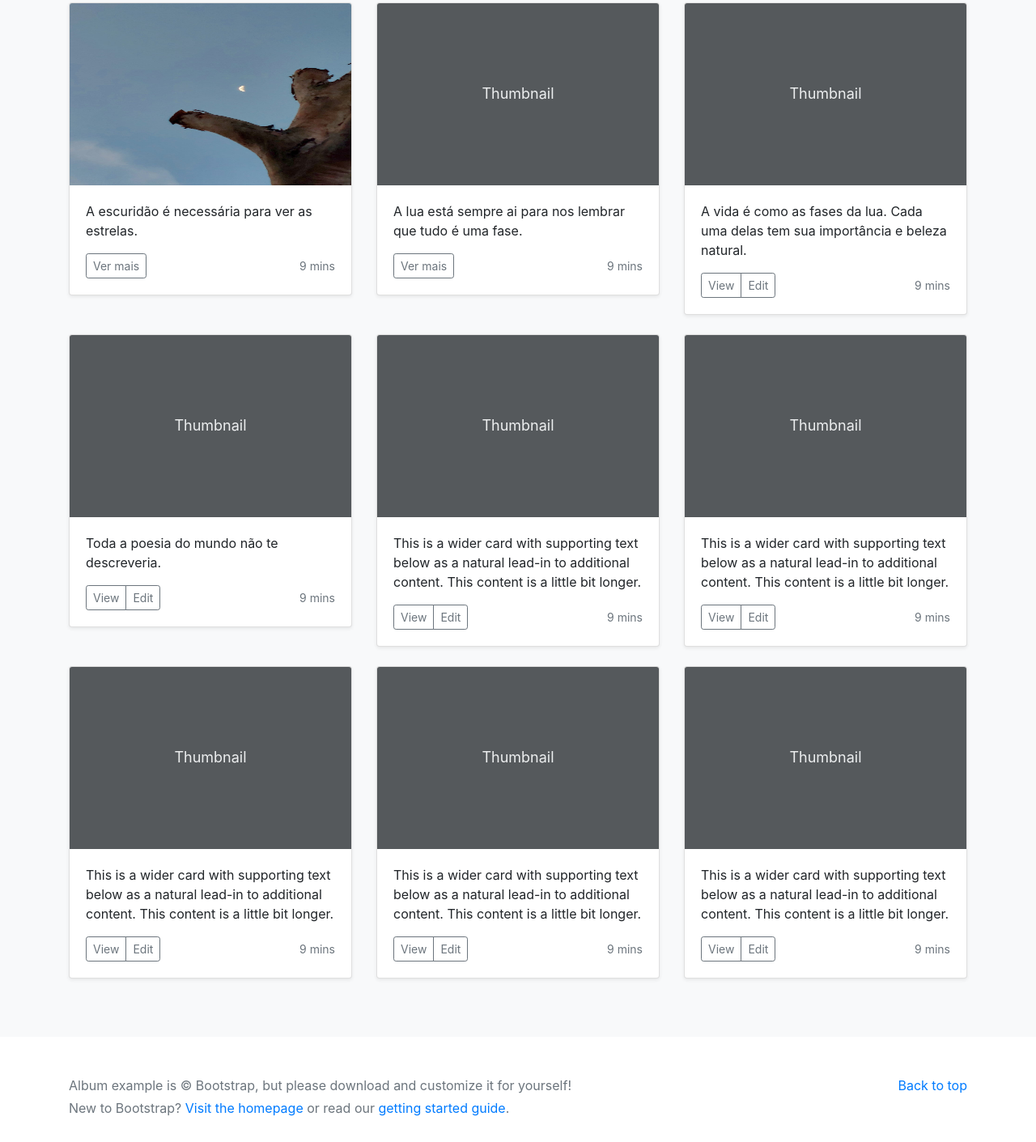
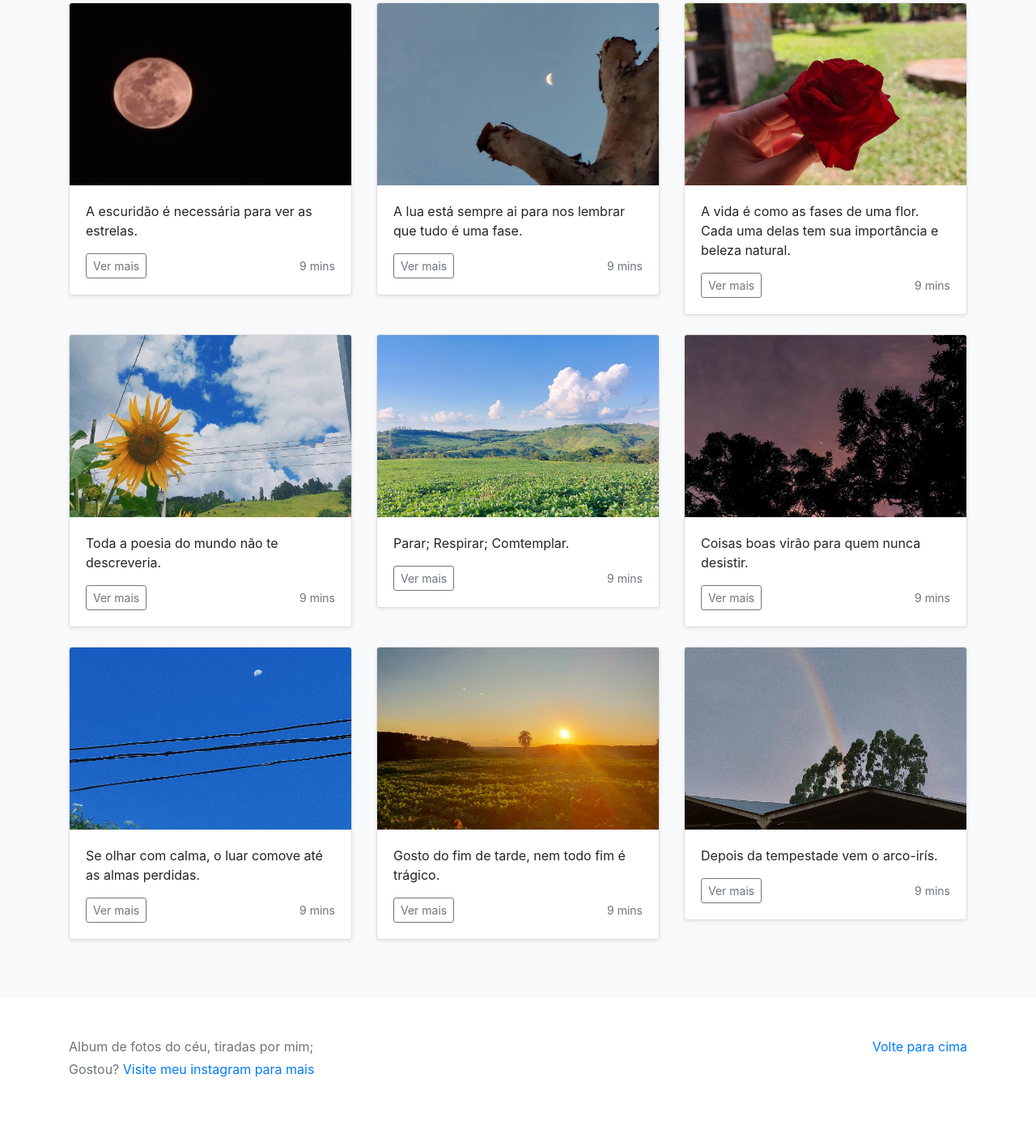
Before and after one commit to D3ise/bootstrap, a plain HTML site: page album/index.html in a window 1280 px wide. Shown: the part 449-1860 px from the top of the page at 81% size. After the commit the page ends 1834 px from the top, so only its background shows below. Drawn offline with nearby package versions, Linux system fonts and the light colour scheme.

Commit message:
entrega atividade 25/05

```diff
--- a/album/index.html
+++ b/album/index.html
@@ -41,7 +41,7 @@
   <body>
 
 <header>
-  <div class="collapse bg-dark" id="navbarHeader">
+  <div class="collapse" style="background-color: rgb(32, 58, 82);" id="navbarHeader">
     <div class="container">
       <div class="row">
         <div class="col-sm-8 col-md-7 py-4">
@@ -50,21 +50,20 @@
           </p>
         </div>
         <div class="col-sm-4 offset-md-1 py-4">
-          <h4 class="text-white">Contact</h4>
+          <h4 class="text-white">Contato</h4>
           <ul class="list-unstyled">
-            <li><a href="https://instagram.com/deise_elen_?igshid=NGExMmI2YTkyZg==" class="text-white">Follow instagram</a></li>
-            <li><a href="#" class="text-white">Like on Facebook</a></li>
-            <li><a href="#" class="text-white">Email me</a></li>
+            <li><a href="https://instagram.com/deise_elen_" class="text-white">Instagram</a></li>
+
           </ul>
         </div>
       </div>
     </div>
   </div>
-  <div class="navbar navbar-dark bg-dark shadow-sm">
+  <div class="navbar navbar-dark shadow-sm" style="background-color: rgb(7, 7, 7);">
     <div class="container d-flex justify-content-between">
       <a href="#" class="navbar-brand d-flex align-items-center">
         <svg xmlns="http://www.w3.org/2000/svg" width="20" height="20" fill="none" stroke="currentColor" stroke-linecap="round" stroke-linejoin="round" stroke-width="2" aria-hidden="true" class="mr-2" viewBox="0 0 24 24" focusable="false"><path d="M23 19a2 2 0 0 1-2 2H3a2 2 0 0 1-2-2V8a2 2 0 0 1 2-2h4l2-3h6l2 3h4a2 2 0 0 1 2 2z"/><circle cx="12" cy="13" r="4"/></svg>
-        <strong>Photos</strong>
+        <strong>Fotos</strong>
       </a>
       <button class="navbar-toggler" type="button" data-toggle="collapse" data-target="#navbarHeader" aria-controls="navbarHeader" aria-expanded="false" aria-label="Toggle navigation">
         <span class="navbar-toggler-icon"></span>
@@ -77,11 +76,11 @@
 
   <section class="jumbotron text-center">
     <div class="container">
-      <h1>Moments</h1>
-      <p class="lead text-muted"> Fotos de momentos especiais </p>
+      <h1>Momentos</h1>
+      <p class="lead text-muted"> Fotos especiais </p>
       <p>
-        <a href="#" class="btn btn-primary my-2">CÉU</a>
-        <a href="#" class="btn btn-secondary my-2">ALEATÓRIO</a>
+        <a href="#" class="btn btn- my-2" style="background-color: rgb(69, 110, 148);">CÉU</a>
+
 
       </p>
     </div>
@@ -93,7 +92,7 @@
       <div class="row">
         <div class="col-md-4">
           <div class="card mb-4 shadow-sm">
-            <img src="../img/i1.jpg" class="bd-placeholder-img card-img-top" width="100%" height="225" />
+            <img src="../img/i111.jpg" class="bd-placeholder-img card-img-top" width="100%" height="225" />
             <div class="card-body">
               <p class="card-text">A escuridão é necessária para ver as estrelas.</p>
 
@@ -108,7 +107,7 @@
         </div>
         <div class="col-md-4">
           <div class="card mb-4 shadow-sm">
-            <svg class="bd-placeholder-img card-img-top" width="100%" height="225" xmlns="http://www.w3.org/2000/svg" role="img" aria-label="Placeholder: Thumbnail" preserveAspectRatio="xMidYMid slice" focusable="false"><title>Placeholder</title><rect width="100%" height="100%" fill="#55595c"/><text x="50%" y="50%" fill="#eceeef" dy=".3em">Thumbnail</text></svg>
+            <img src="../img/i22.jpg" class="bd-placeholder-img card-img-top" width="100%" height="225" />
 
             <div class="card-body">
               <p class="card-text">A lua está sempre ai para nos lembrar que tudo é uma fase.</p>
@@ -123,14 +122,14 @@
         </div>
         <div class="col-md-4">
           <div class="card mb-4 shadow-sm">
-            <svg class="bd-placeholder-img card-img-top" width="100%" height="225" xmlns="http://www.w3.org/2000/svg" role="img" aria-label="Placeholder: Thumbnail" preserveAspectRatio="xMidYMid slice" focusable="false"><title>Placeholder</title><rect width="100%" height="100%" fill="#55595c"/><text x="50%" y="50%" fill="#eceeef" dy=".3em">Thumbnail</text></svg>
+            <img src="../img/i33.jpg" class="bd-placeholder-img card-img-top" width="100%" height="225" />
 
             <div class="card-body">
-              <p class="card-text">A vida é como as fases da lua. Cada uma delas tem sua importância e beleza natural.</p>
+              <p class="card-text">A vida é como as fases de uma flor. Cada uma delas tem sua importância e beleza natural.</p>
               <div class="d-flex justify-content-between align-items-center">
                 <div class="btn-group">
-                  <button type="button" class="btn btn-sm btn-outline-secondary">View</button>
-                  <button type="button" class="btn btn-sm btn-outline-secondary">Edit</button>
+                  <button type="button" class="btn btn-sm btn-outline-secondary">Ver mais</button>
+
                 </div>
                 <small class="text-muted">9 mins</small>
               </div>
@@ -140,14 +139,14 @@
 
         <div class="col-md-4">
           <div class="card mb-4 shadow-sm">
-            <svg class="bd-placeholder-img card-img-top" width="100%" height="225" xmlns="http://www.w3.org/2000/svg" role="img" aria-label="Placeholder: Thumbnail" preserveAspectRatio="xMidYMid slice" focusable="false"><title>Placeholder</title><rect width="100%" height="100%" fill="#55595c"/><text x="50%" y="50%" fill="#eceeef" dy=".3em">Thumbnail</text></svg>
+            <img src="../img/i44.jpg" class="bd-placeholder-img card-img-top" width="100%" height="225" />
 
             <div class="card-body">
               <p class="card-text">Toda a poesia do mundo não te descreveria.</p>
               <div class="d-flex justify-content-between align-items-center">
                 <div class="btn-group">
-                  <button type="button" class="btn btn-sm btn-outline-secondary">View</button>
-                  <button type="button" class="btn btn-sm btn-outline-secondary">Edit</button>
+                  <button type="button" class="btn btn-sm btn-outline-secondary">Ver mais</button>
+
                 </div>
                 <small class="text-muted">9 mins</small>
               </div>
@@ -156,14 +155,14 @@
         </div>
         <div class="col-md-4">
           <div class="card mb-4 shadow-sm">
-            <svg class="bd-placeholder-img card-img-top" width="100%" height="225" xmlns="http://www.w3.org/2000/svg" role="img" aria-label="Placeholder: Thumbnail" preserveAspectRatio="xMidYMid slice" focusable="false"><title>Placeholder</title><rect width="100%" height="100%" fill="#55595c"/><text x="50%" y="50%" fill="#eceeef" dy=".3em">Thumbnail</text></svg>
+            <img src="../img/i55.jpg" class="bd-placeholder-img card-img-top" width="100%" height="225" />
 
             <div class="card-body">
-              <p class="card-text">This is a wider card with supporting text below as a natural lead-in to additional content. This content is a little bit longer.</p>
+              <p class="card-text">Parar; Respirar; Comtemplar.</p>
               <div class="d-flex justify-content-between align-items-center">
                 <div class="btn-group">
-                  <button type="button" class="btn btn-sm btn-outline-secondary">View</button>
-                  <button type="button" class="btn btn-sm btn-outline-secondary">Edit</button>
+                  <button type="button" class="btn btn-sm btn-outline-secondary">Ver mais</button>
+
                 </div>
                 <small class="text-muted">9 mins</small>
               </div>
@@ -172,14 +171,14 @@
         </div>
         <div class="col-md-4">
           <div class="card mb-4 shadow-sm">
-            <svg class="bd-placeholder-img card-img-top" width="100%" height="225" xmlns="http://www.w3.org/2000/svg" role="img" aria-label="Placeholder: Thumbnail" preserveAspectRatio="xMidYMid slice" focusable="false"><title>Placeholder</title><rect width="100%" height="100%" fill="#55595c"/><text x="50%" y="50%" fill="#eceeef" dy=".3em">Thumbnail</text></svg>
+            <img src="../img/i66.jpg" class="bd-placeholder-img card-img-top" width="100%" height="225" />
 
             <div class="card-body">
-              <p class="card-text">This is a wider card with supporting text below as a natural lead-in to additional content. This content is a little bit longer.</p>
+              <p class="card-text">Coisas boas virão para quem nunca desistir.</p>
               <div class="d-flex justify-content-between align-items-center">
                 <div class="btn-group">
-                  <button type="button" class="btn btn-sm btn-outline-secondary">View</button>
-                  <button type="button" class="btn btn-sm btn-outline-secondary">Edit</button>
+                  <button type="button" class="btn btn-sm btn-outline-secondary">Ver mais</button>
+
                 </div>
                 <small class="text-muted">9 mins</small>
               </div>
@@ -189,14 +188,14 @@
 
         <div class="col-md-4">
           <div class="card mb-4 shadow-sm">
-            <svg class="bd-placeholder-img card-img-top" width="100%" height="225" xmlns="http://www.w3.org/2000/svg" role="img" aria-label="Placeholder: Thumbnail" preserveAspectRatio="xMidYMid slice" focusable="false"><title>Placeholder</title><rect width="100%" height="100%" fill="#55595c"/><text x="50%" y="50%" fill="#eceeef" dy=".3em">Thumbnail</text></svg>
+            <img src="../img/i77.jpg" class="bd-placeholder-img card-img-top" width="100%" height="225" />
 
             <div class="card-body">
-              <p class="card-text">This is a wider card with supporting text below as a natural lead-in to additional content. This content is a little bit longer.</p>
+              <p class="card-text">Se olhar com calma, o luar comove até as almas perdidas.</p>
               <div class="d-flex justify-content-between align-items-center">
                 <div class="btn-group">
-                  <button type="button" class="btn btn-sm btn-outline-secondary">View</button>
-                  <button type="button" class="btn btn-sm btn-outline-secondary">Edit</button>
+                  <button type="button" class="btn btn-sm btn-outline-secondary">Ver mais</button>
+
                 </div>
                 <small class="text-muted">9 mins</small>
               </div>
@@ -205,14 +204,14 @@
         </div>
         <div class="col-md-4">
           <div class="card mb-4 shadow-sm">
-            <svg class="bd-placeholder-img card-img-top" width="100%" height="225" xmlns="http://www.w3.org/2000/svg" role="img" aria-label="Placeholder: Thumbnail" preserveAspectRatio="xMidYMid slice" focusable="false"><title>Placeholder</title><rect width="100%" height="100%" fill="#55595c"/><text x="50%" y="50%" fill="#eceeef" dy=".3em">Thumbnail</text></svg>
+            <img src="../img/i88.jpg" class="bd-placeholder-img card-img-top" width="100%" height="225" />
 
             <div class="card-body">
-              <p class="card-text">This is a wider card with supporting text below as a natural lead-in to additional content. This content is a little bit longer.</p>
+              <p class="card-text">Gosto do fim de tarde, nem todo fim é trágico.</p>
               <div class="d-flex justify-content-between align-items-center">
                 <div class="btn-group">
-                  <button type="button" class="btn btn-sm btn-outline-secondary">View</button>
-                  <button type="button" class="btn btn-sm btn-outline-secondary">Edit</button>
+                  <button type="button" class="btn btn-sm btn-outline-secondary">Ver mais</button>
+
                 </div>
                 <small class="text-muted">9 mins</small>
               </div>
@@ -221,14 +220,14 @@
         </div>
         <div class="col-md-4">
           <div class="card mb-4 shadow-sm">
-            <svg class="bd-placeholder-img card-img-top" width="100%" height="225" xmlns="http://www.w3.org/2000/svg" role="img" aria-label="Placeholder: Thumbnail" preserveAspectRatio="xMidYMid slice" focusable="false"><title>Placeholder</title><rect width="100%" height="100%" fill="#55595c"/><text x="50%" y="50%" fill="#eceeef" dy=".3em">Thumbnail</text></svg>
+            <img src="../img/i99.jpg" class="bd-placeholder-img card-img-top" width="100%" height="225"/>
 
             <div class="card-body">
-              <p class="card-text">This is a wider card with supporting text below as a natural lead-in to additional content. This content is a little bit longer.</p>
+              <p class="card-text">Depois da tempestade vem o arco-irís.</p>
               <div class="d-flex justify-content-between align-items-center">
                 <div class="btn-group">
-                  <button type="button" class="btn btn-sm btn-outline-secondary">View</button>
-                  <button type="button" class="btn btn-sm btn-outline-secondary">Edit</button>
+                  <button type="button" class="btn btn-sm btn-outline-secondary">Ver mais</button>
+
                 </div>
                 <small class="text-muted">9 mins</small>
               </div>
@@ -244,10 +243,10 @@
 <footer class="text-muted">
   <div class="container">
     <p class="float-right">
-      <a href="#">Back to top</a>
+      <a href="#">Volte para cima</a>
     </p>
-    <p>Album example is &copy; Bootstrap, but please download and customize it for yourself!</p>
-    <p>New to Bootstrap? <a href="/">Visit the homepage</a> or read our <a href="../getting-started/introduction/">getting started guide</a>.</p>
+    <p>Album de fotos do céu, tiradas por mim; </p>
+    <p>Gostou? <a href="/"></a>  <a href="https://instagram.com/deise_elen_">Visite meu instagram para mais</a></p>
   </div>
 </footer>
 
```
Also changed, not shown: img/i10.jpg (added), img/i11.jpg (added), img/i111.jpg (added), img/i22.jpg (added), img/i3.jpg (added), img/i33.jpg (added), img/i4.jpg (added), img/i44.jpg (added), img/i5.jpg (added), img/i55.jpg (added), img/i6.jpg (added), img/i66.jpg (added), img/i7.jpg (added), img/i77.jpg (added), 4 more files.
